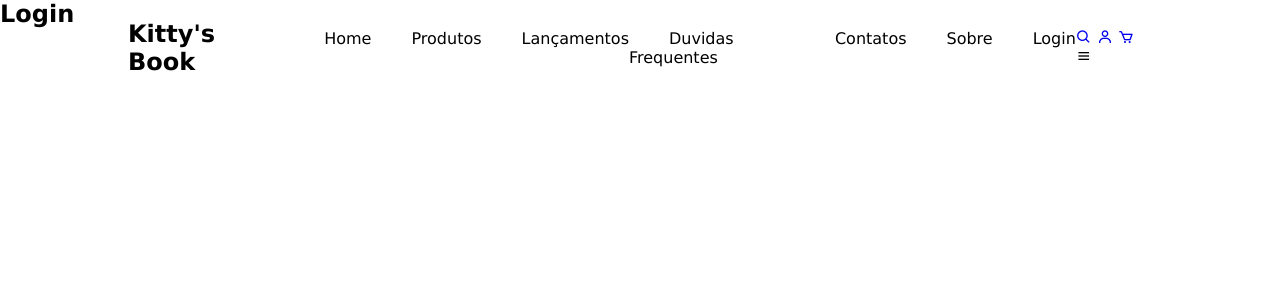
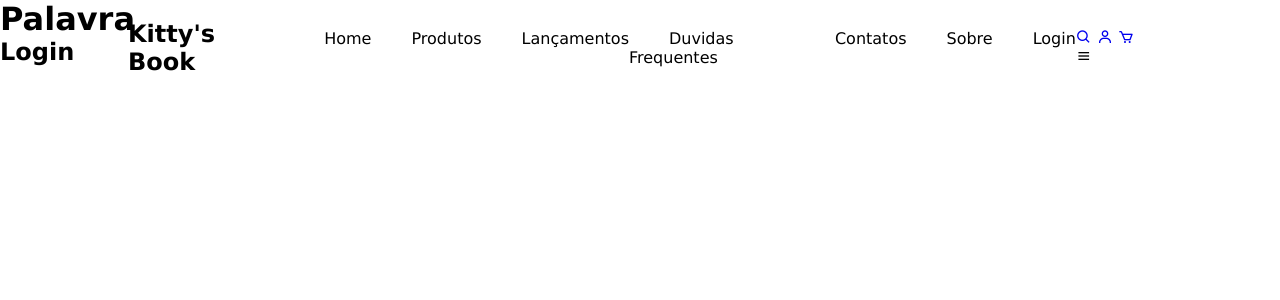
Before and after one commit to mehw4ng/kittybok02, a PHP site: page /index.php?menu=login in a window 1280 px wide. Shown: the top 300 px of the page. Run offline with PHP 8.4, Linux system fonts and the light colour scheme.

Commit message:
alteração teste

```diff
--- a/login.php
+++ b/login.php
@@ -6,6 +6,7 @@
     <title>Login</title>
 </head>
     <body>
+        <h1>Palavra</h1>
         <h2>Login</h2>
     </body>
 </html>
```
